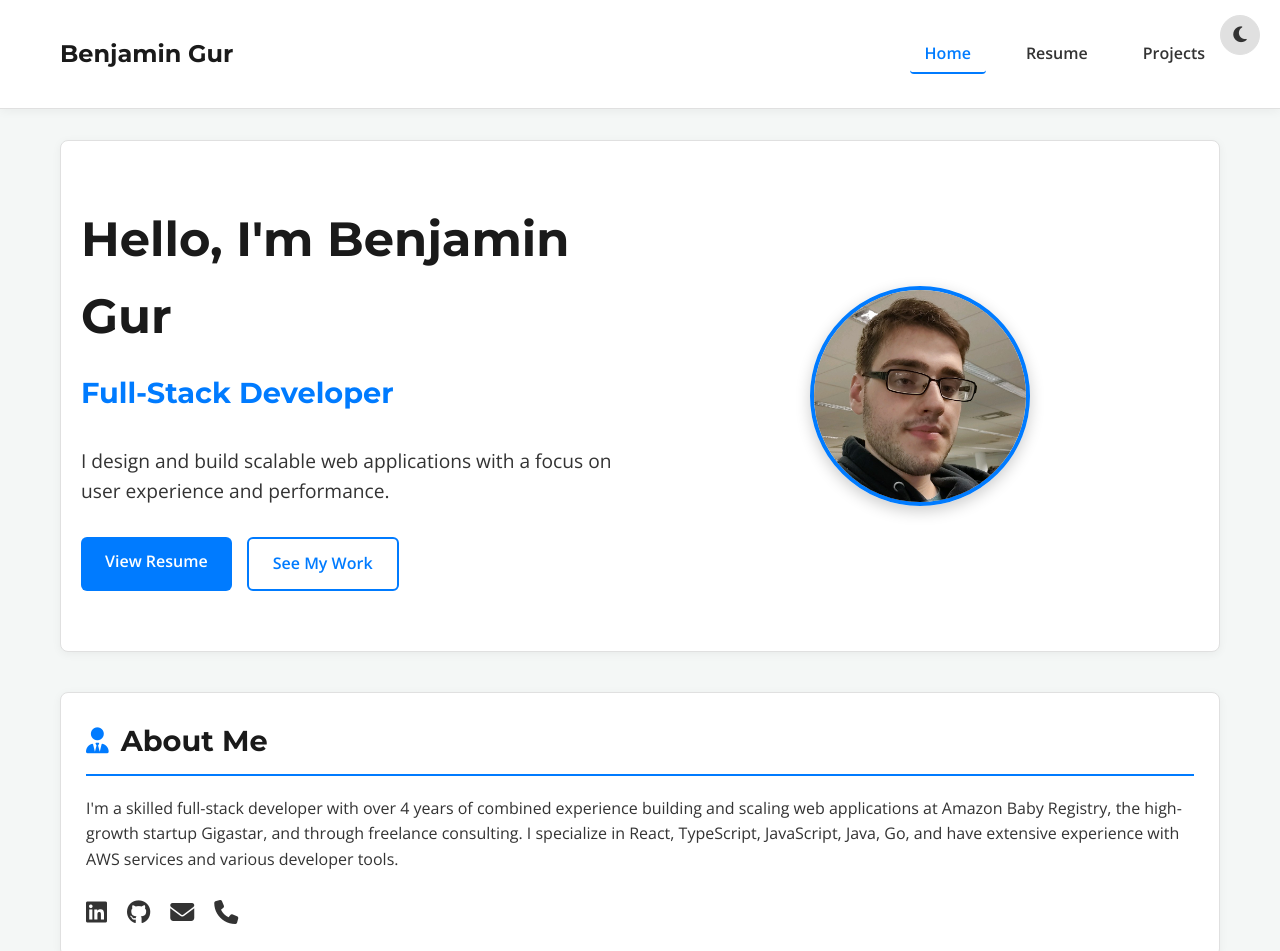
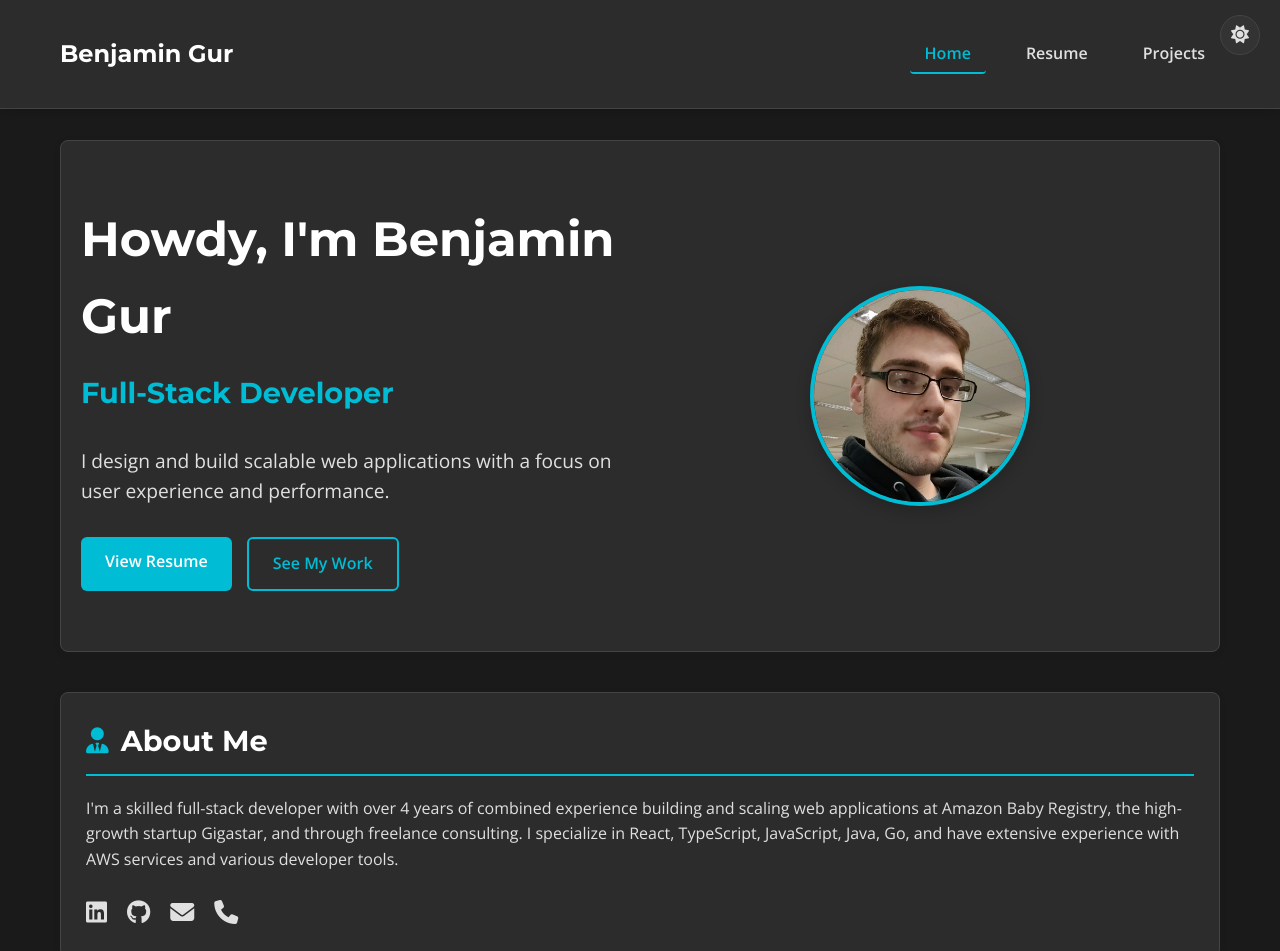
Before and after one commit to benjaminlgur/personalSite, a plain HTML site: page index.html in a window 1280 px wide. Shown: the top 951 px of the page. Drawn offline with nearby package versions, Linux system fonts and the light colour scheme.

Commit message:
add dark theme defualt

```diff
--- a/index.html
+++ b/index.html
@@ -36,7 +36,7 @@
     <div class="container">
         <section id="hero">
             <div class="hero-content">
-                <h1>Hello, I'm Benjamin Gur</h1>
+                <h1>Howdy, I'm Benjamin Gur</h1>
                 <h2>Full-Stack Developer</h2>
                 <p>I design and build scalable web applications with a focus on user experience and performance.</p>
                 <div class="hero-buttons">
--- a/script.js
+++ b/script.js
@@ -20,9 +20,9 @@ document.addEventListener('DOMContentLoaded', () => {
                 // The CSS handles this by default, but this is for clarity
             }
         } else {
-            // Default to light theme if no preference or if system prefers light
-            // You could add prefers-color-scheme detection here if desired
-            // For now, let's default to light if nothing is set.
+            // Set dark theme as the default when no preference exists
+            document.body.classList.add('dark-theme');
+            localStorage.setItem('theme', 'dark-theme');
         }
 
         themeToggleBtn.addEventListener('click', () => {
```
